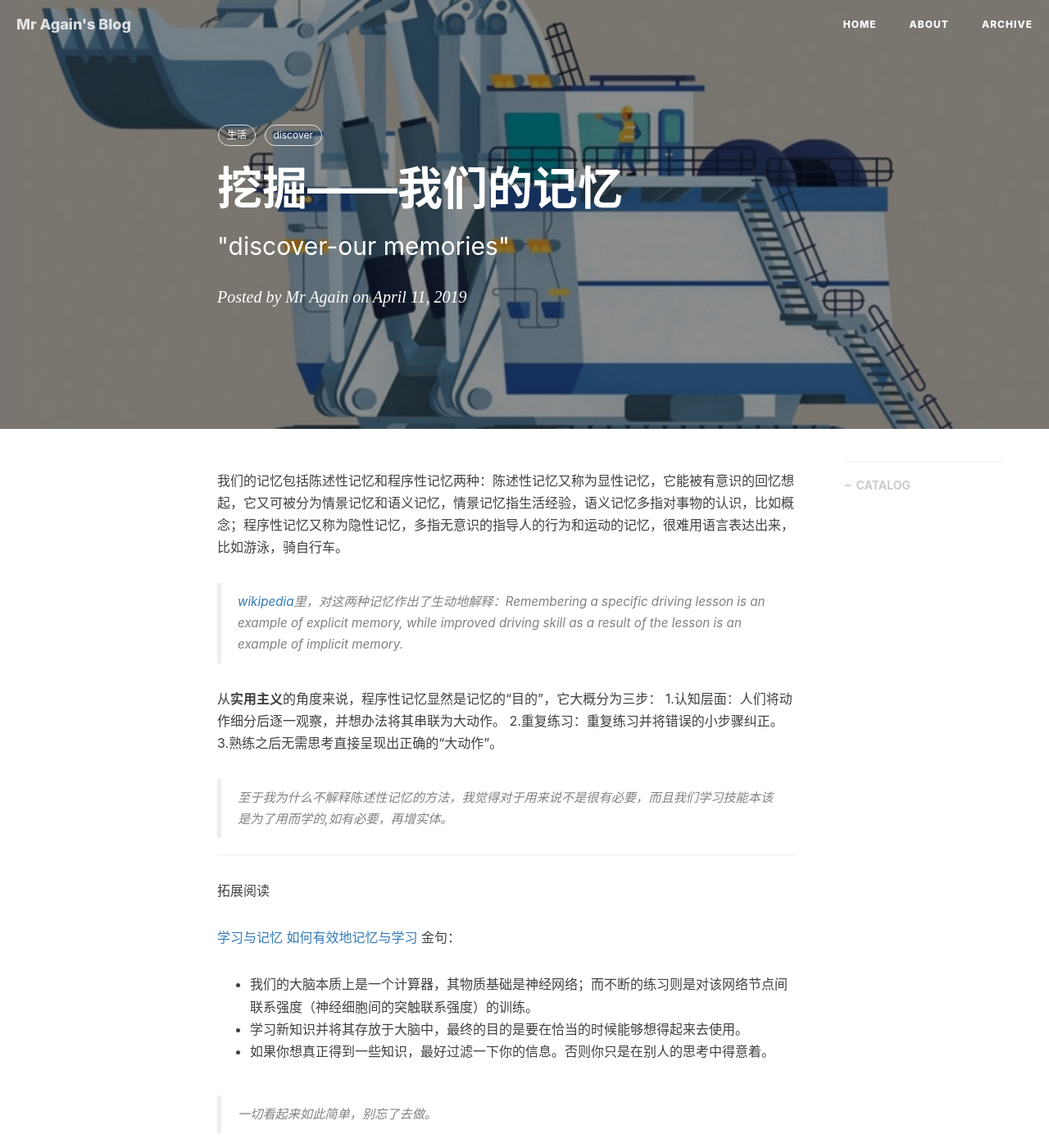
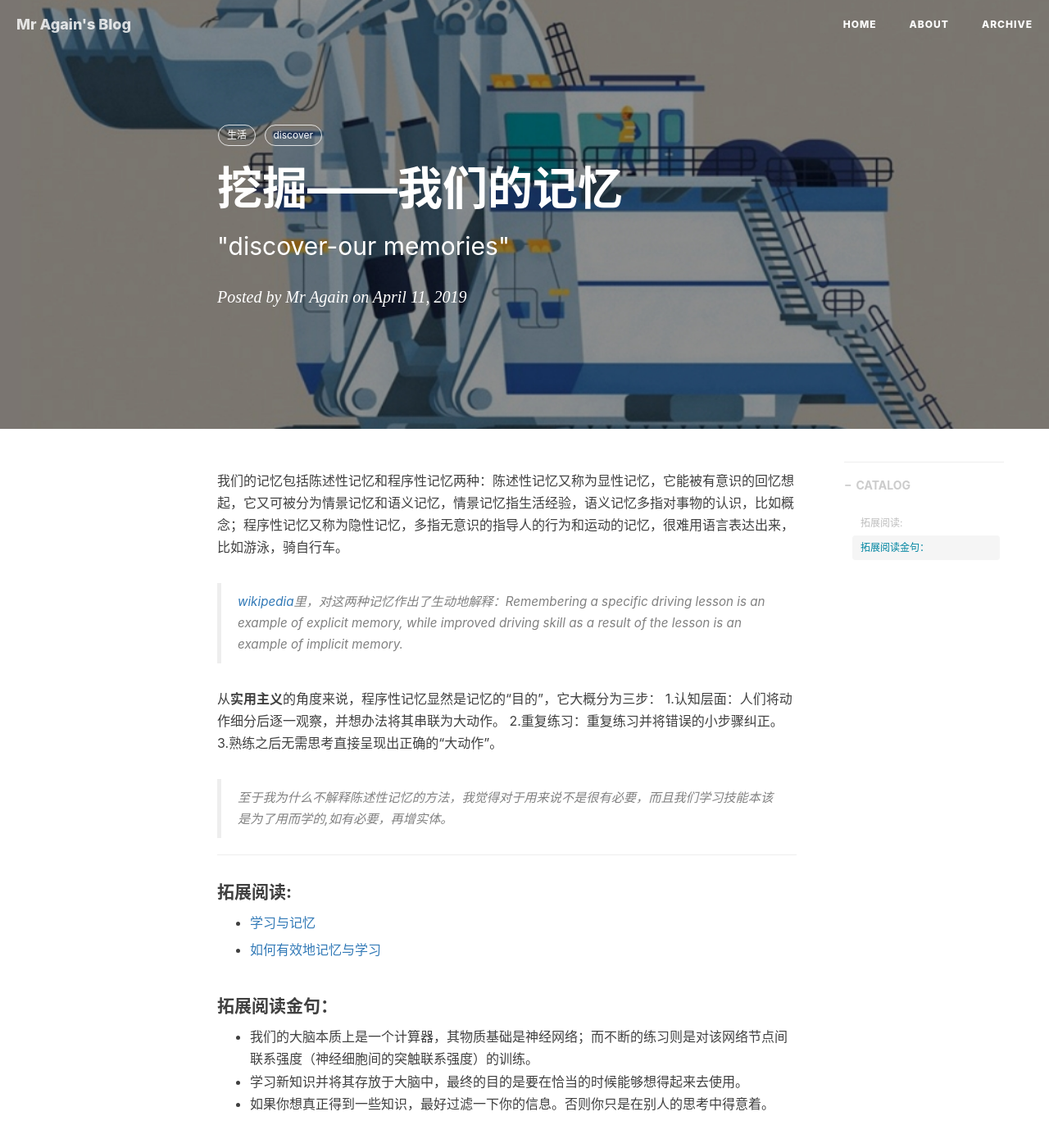
Before and after one commit to vander1997/vander1997.github.io, a Jekyll site: the page built from _posts/2019-04-11-挖掘-我们的记忆.md, in a window 1280 px wide and 1400 px high. Shown: the whole window at 82% size. Built offline with Jekyll 4.4.1, drawn with Linux system fonts in a browser that asks for light colours; nearby versions of some CDN libraries; comment, search, counter and statistics services are not loaded.

Commit message:
Update 2019-04-11-挖掘-我们的记忆.md

```diff
--- a/_posts/2019-04-11-挖掘-我们的记忆.md
+++ b/_posts/2019-04-11-挖掘-我们的记忆.md
@@ -21,11 +21,14 @@ tags:
 > 至于我为什么不解释陈述性记忆的方法，我觉得对于用来说不是很有必要，而且我们学习技能本该是为了用而学的,如有必要，再增实体。
 
 ------
-拓展阅读
+#### 拓展阅读:
 
-[学习与记忆](http://mindhacks.cn/2008/06/05/how-memory-works/)
-[如何有效地记忆与学习](http://mindhacks.cn/2009/03/28/effective-learning-and-memorization/)
-金句：
+* [学习与记忆](http://mindhacks.cn/2008/06/05/how-memory-works/)
+
+* [如何有效地记忆与学习](http://mindhacks.cn/2009/03/28/effective-learning-and-memorization/)
+
+#### 拓展阅读金句：
+
 * 我们的大脑本质上是一个计算器，其物质基础是神经网络；而不断的练习则是对该网络节点间联系强度（神经细胞间的突触联系强度）的训练。
 * 学习新知识并将其存放于大脑中，最终的目的是要在恰当的时候能够想得起来去使用。
 * 如果你想真正得到一些知识，最好过滤一下你的信息。否则你只是在别人的思考中得意着。
```
